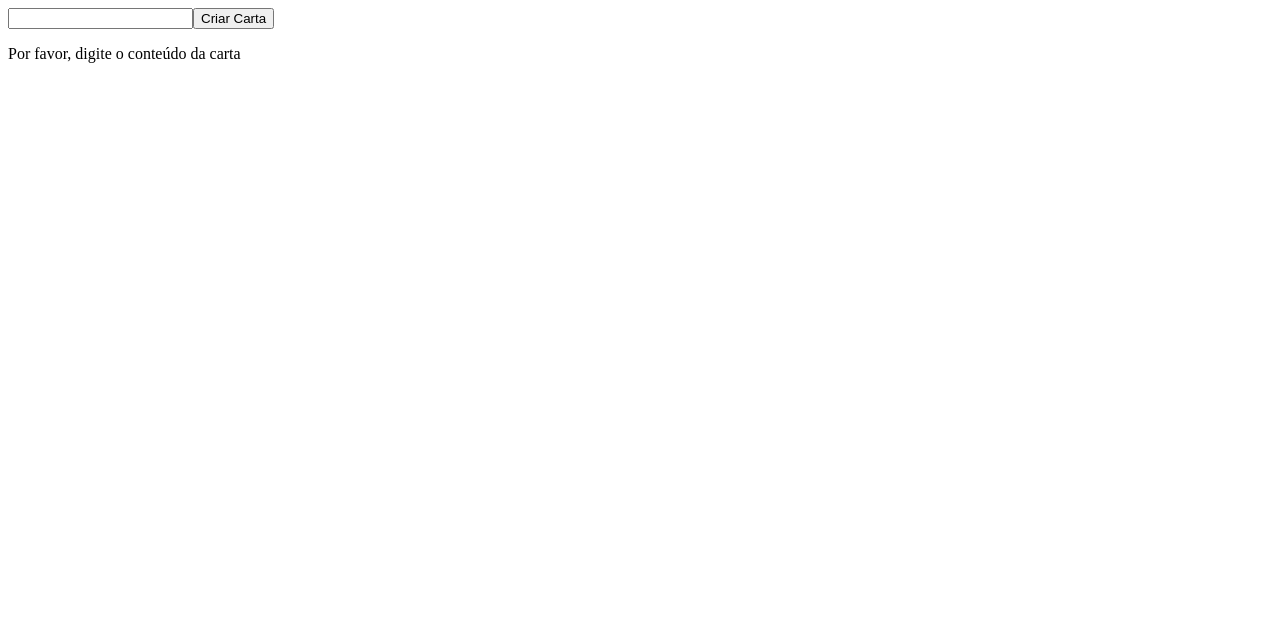
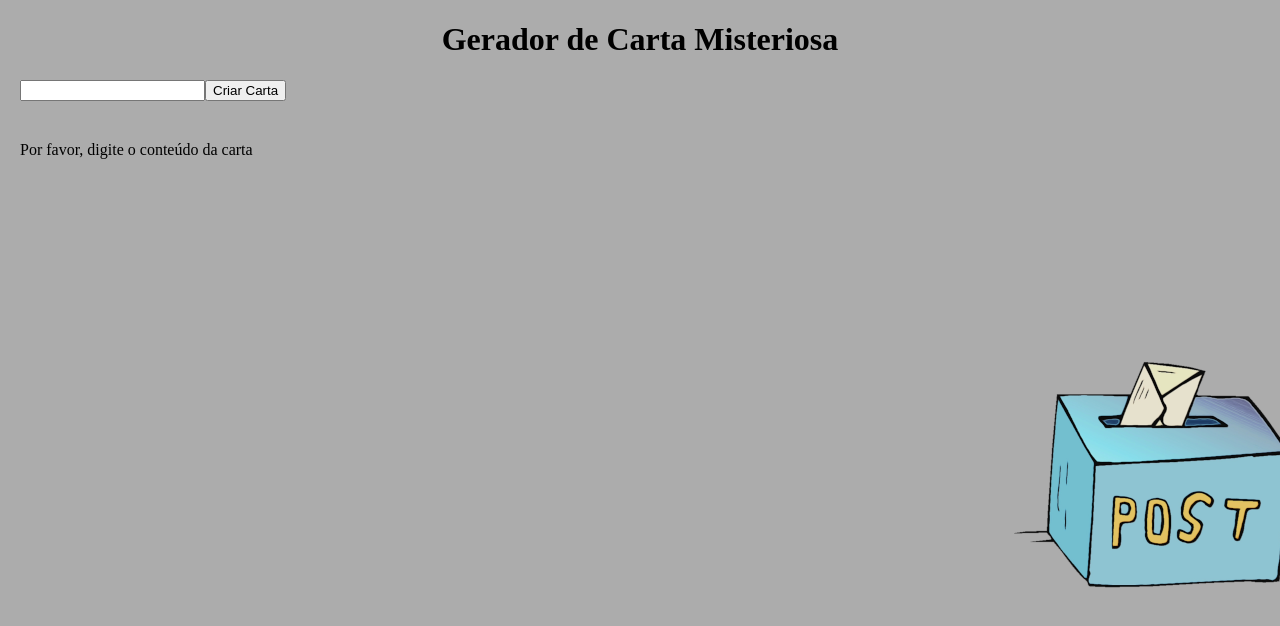
Before and after one commit to JoseACSouza/mysterious-letter, a website: page index.html in a window 1280 px wide. Drawn offline with Linux system fonts and the light colour scheme.

Commit message:
projeto finalizado

```diff
--- a/index.html
+++ b/index.html
@@ -8,7 +8,7 @@
     <title>Carta-Misteriosa</title>
 </head>
 <body>
-<header></header>
+<header><h1>Gerador de Carta Misteriosa</h1></header>
 <main>
 <section></section>
 <section></section>
--- a/style.css
+++ b/style.css
@@ -1,3 +1,19 @@
+body{
+    background-image: url(./images/bg.png);
+}
+
+h1{
+    text-align: center;
+}
+section{
+    margin-bottom: 40px;
+    margin-left: 12px;
+}
+span{
+    margin-left: 1.5%;
+}
+
+
 /* estilo */
 .newspaper{
     background-color: rgb(250, 235, 215);
```
Also changed, not shown: images/bg.png (added).
